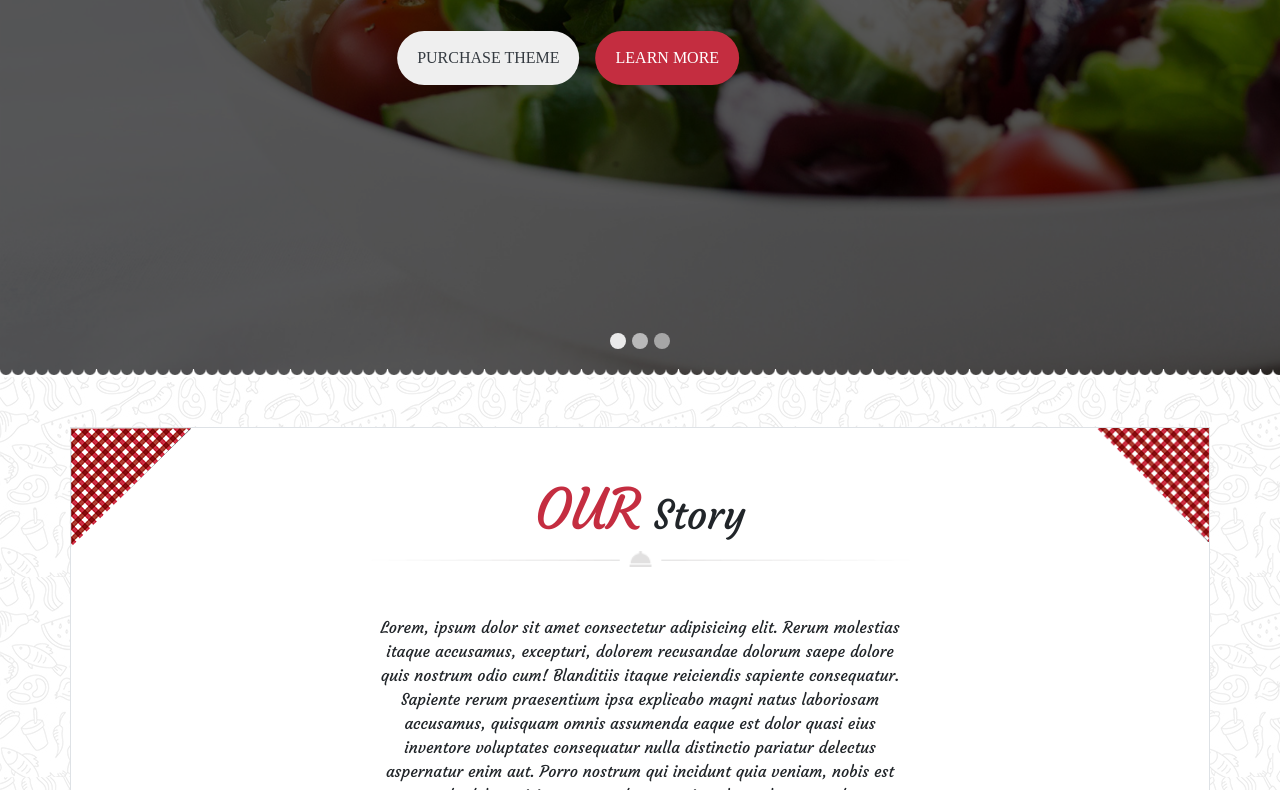
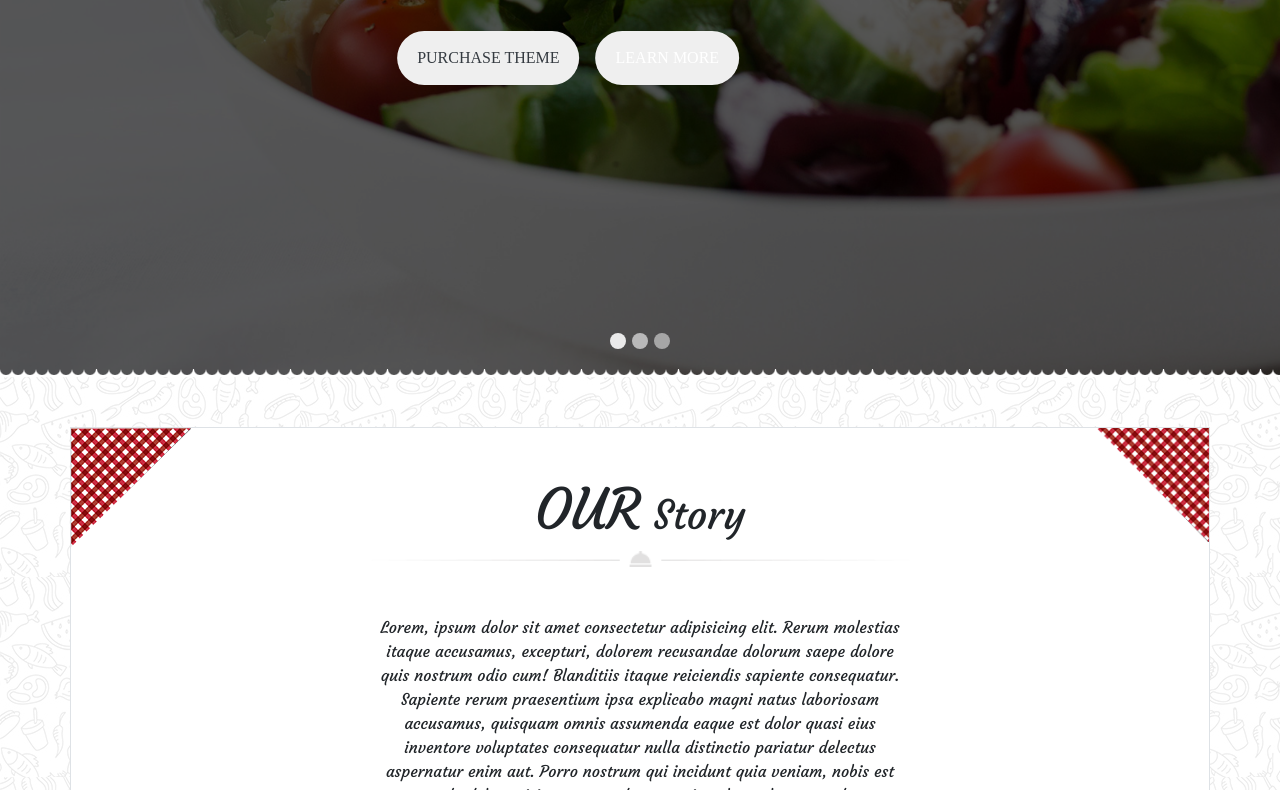
Before and after one commit to ilyasse406/git_bootstrap_les_chefs_14_ilyasse, a website: page index.html in a window 1280 px wide. Shown: the part 606-1396 px from the top of the page. Drawn offline with nearby package versions, Linux system fonts and the light colour scheme.

Commit message:
modification du variable

```diff
--- a/src/sass/_variables.sass
+++ b/src/sass/_variables.sass
@@ -1 +1,2 @@
-$theme-colors: ("rouge" : #C42D40, "bleu" : blue)
+$theme-colors: ("rouge" : #C42D40)
+$theme-colors: ("mauve" : #563D7C)
```
Also changed, not shown: public/css/style.css, 1 other file.
